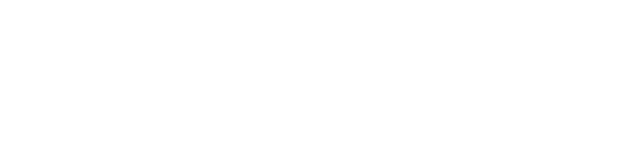
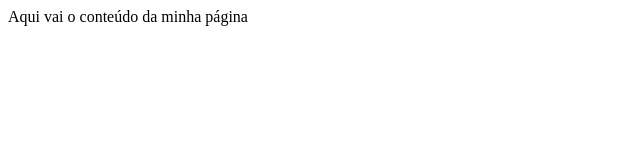
Before and after one commit to Medeiros2343/GITsite, a plain HTML site: page index.html in a window 1280 px wide. Shown: the whole page, without its empty margins (0-640 px from the left). Drawn offline with Linux system fonts and the light colour scheme.

Commit message:
alterei o body

```diff
--- a/index.html
+++ b/index.html
@@ -2,6 +2,8 @@
 
 <head> </head>
   <title> Olá, Meu nome é Gabriel de Medeiros </title>
-<body> </body>
+<body>
+ Aqui vai o conteúdo da minha página
+</body>
 
 </html>
```
